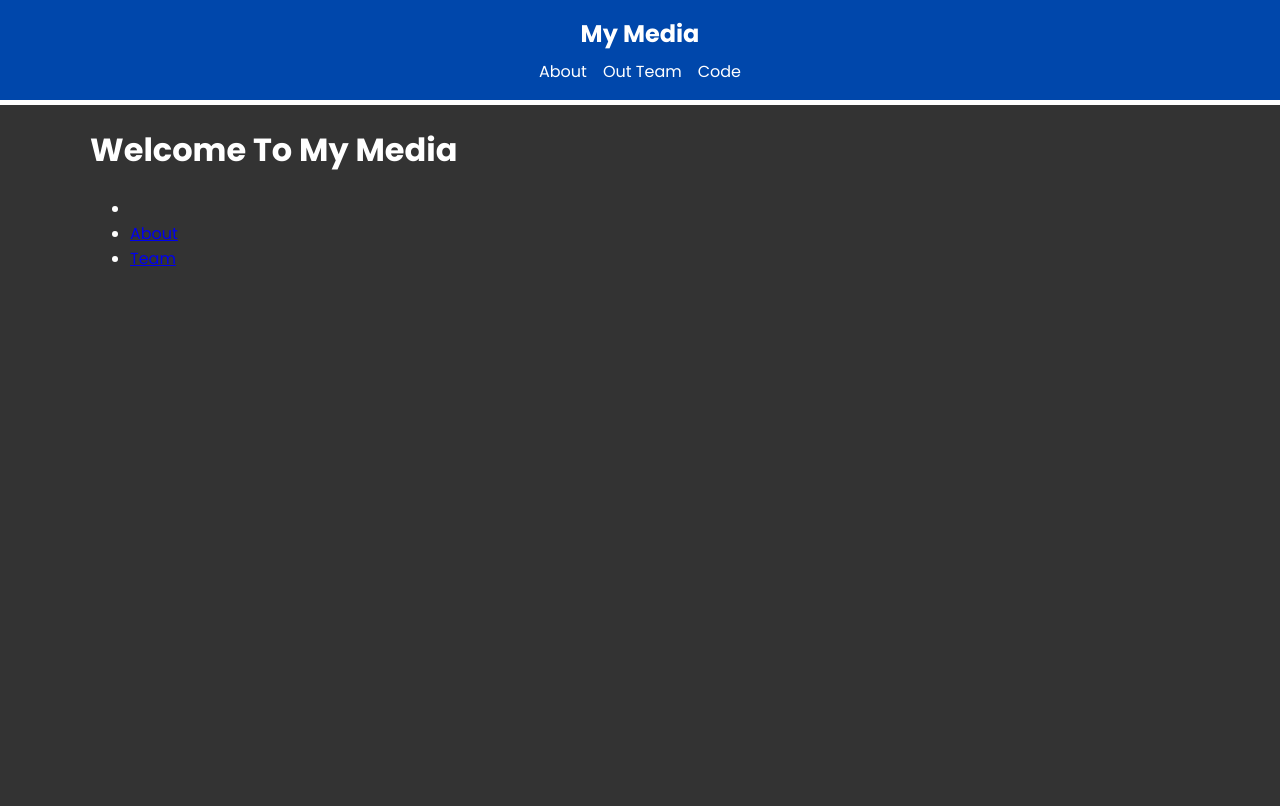
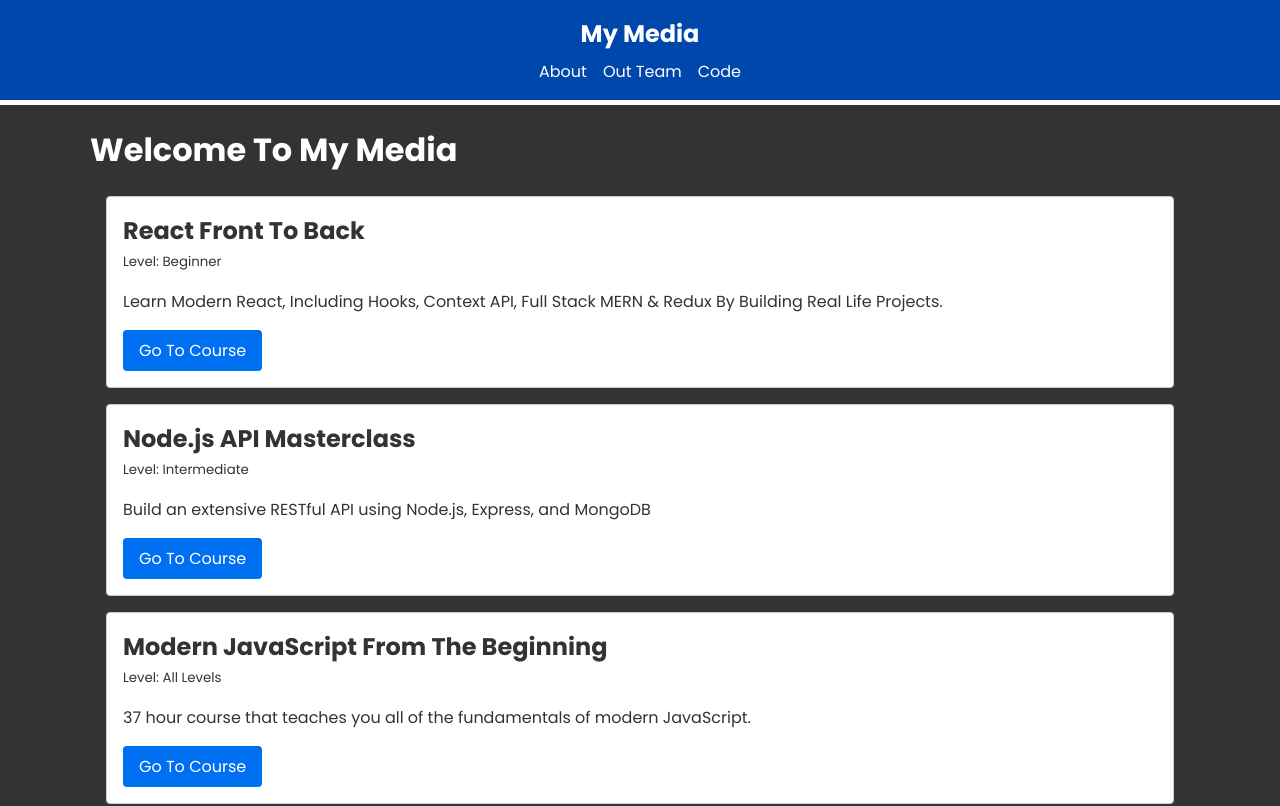
Before and after one commit to blackmax1886/next_13_crash, a Next.js app: page / in a window 1280 px wide. Shown: the top 806 px of the page. Built offline with nearby package versions, Linux system fonts and the light colour scheme.

Commit message:
Feat: courses on Homepage

```diff
--- /dev/null
+++ b/app/components/Courses.tsx
@@ -0,0 +1,28 @@
+import Link from 'next/link'
+import React from 'react'
+
+async function fetchCourses() {
+  const response = await fetch('http://localhost:3000/api/courses')
+  const courses = await response.json()
+  return courses
+}
+
+const Courses = async () => {
+  const courses = await fetchCourses()
+  return (
+    <div className="courses">
+      {courses.map((course) => (
+        <div key={course.id} className="card">
+          <h2>{course.title}</h2>
+          <small>Level: {course.level}</small>
+          <p>{course.description}</p>
+          <Link href={course.link} target="_blank" className="btn">
+            Go To Course
+          </Link>
+        </div>
+      ))}
+    </div>
+  )
+}
+
+export default Courses
--- a/app/page.tsx
+++ b/app/page.tsx
@@ -1,20 +1,10 @@
-import Link from 'next/link'
+import Courses from './components/Courses'
 
 const HomePage = () => {
   return (
     <div>
       <h1>Welcome To My Media</h1>
-      <ul>
-        <li>
-          <Link href="/"></Link>
-        </li>
-        <li>
-          <Link href="/about">About</Link>
-        </li>
-        <li>
-          <Link href="/about/team">Team</Link>
-        </li>
-      </ul>
+      <Courses></Courses>
     </div>
   )
 }
```
